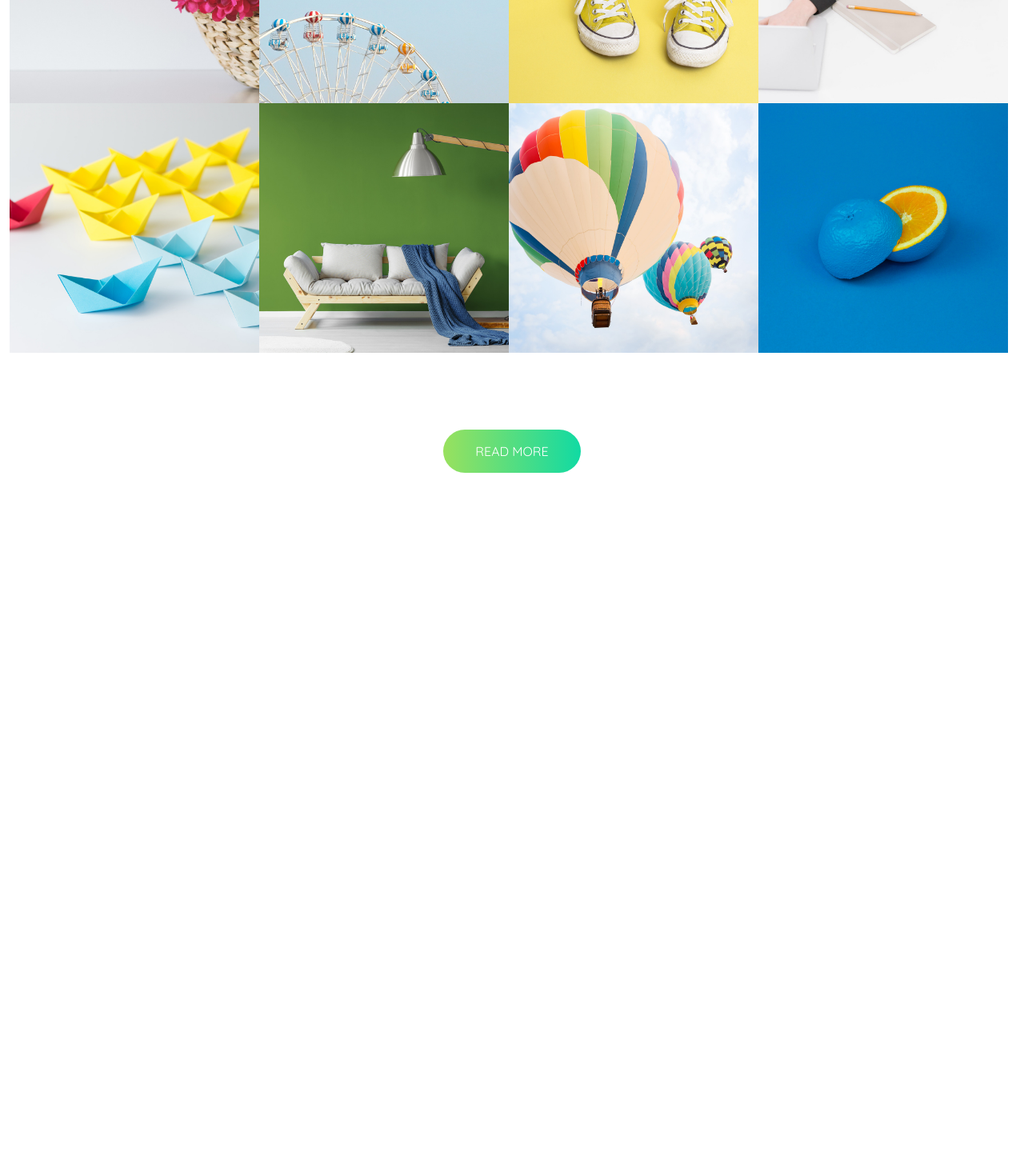
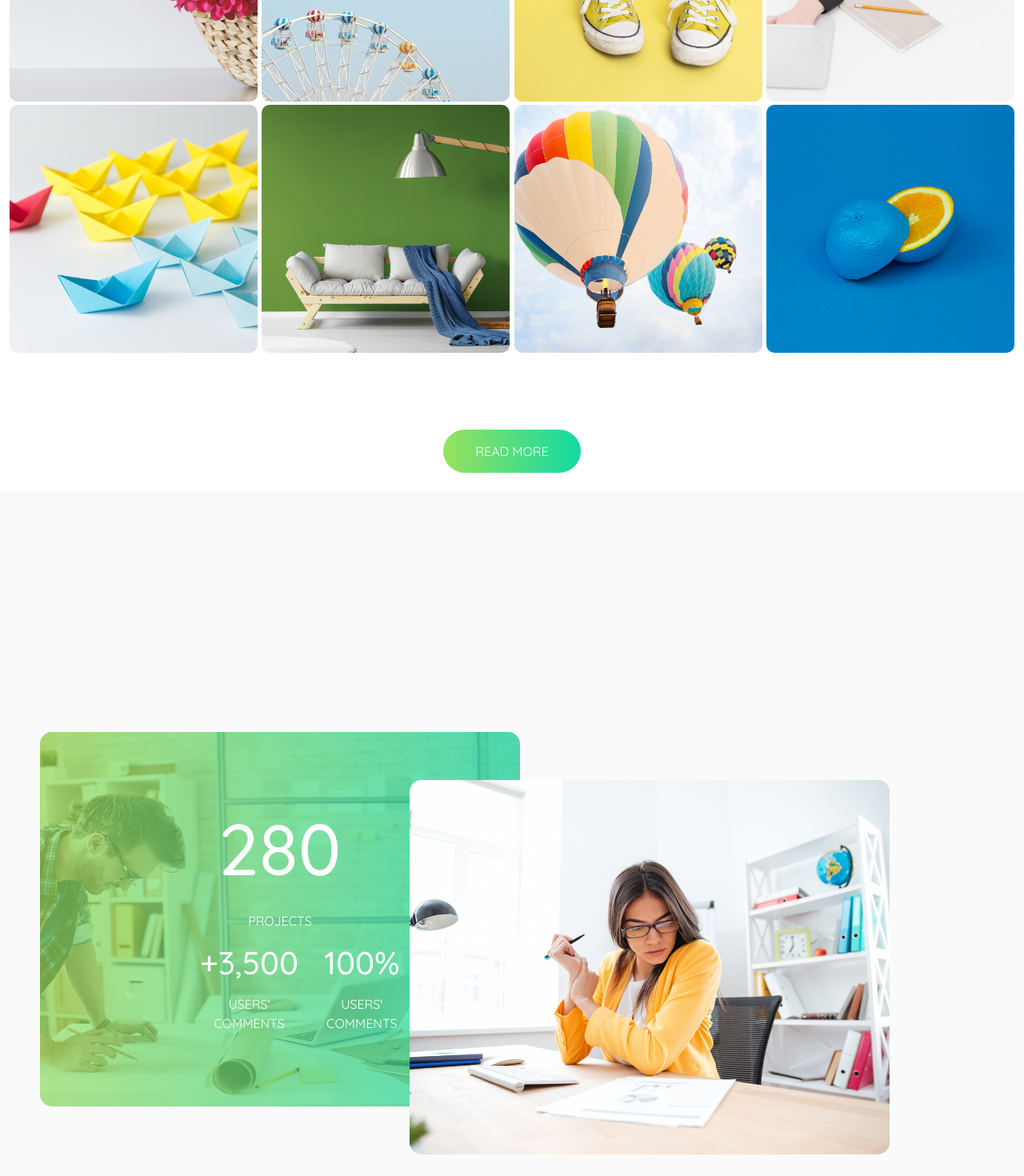
Before and after one commit to AlessandroGattuso/proj-html-vuejs, a Vue app: page / in a window 1280 px wide. Shown: the part 3960-5430 px from the top of the page at 80% size. Before the commit the page ends 4599 px from the top, so only its background shows below. Built offline with nearby package versions, Linux system fonts and the light colour scheme.

Commit message:
added data info section

```diff
--- a/src/components/main-section/AppMain.vue
+++ b/src/components/main-section/AppMain.vue
@@ -4,6 +4,7 @@ import Slider from './sections/slider-section/Slider.vue'
 import ProsInfo from './sections/pros-section/ProsInfo.vue'
 import AboutUs from './sections/about-us-section/AboutUs.vue'
 import ProjectExample from './sections/project-example-section/project-example.vue'
+import dataInfo from './sections/data-info-section/dataInfo.vue'
 
 export default {
   name: 'AppMain',
@@ -11,7 +12,8 @@ export default {
     Slider,
     ProsInfo,
     AboutUs,
-    ProjectExample
+    ProjectExample,
+    dataInfo
   }
 }
 </script>
@@ -21,6 +23,7 @@ export default {
     <ProsInfo />
     <AboutUs />
     <ProjectExample />
+    <dataInfo/>
   </main>
 </template>
 <style lang="sass">
--- a/src/components/main-section/sections/data-info-section/dataInfo.vue
+++ b/src/components/main-section/sections/data-info-section/dataInfo.vue
@@ -5,18 +5,44 @@ export default {
 }
 </script>
 <template>
-  <div class="container-fluid pt-200 d-flex justify-content-between ps-0 position-relative">
-    <img src="../../../../../public/images/busy-architect-PYVKWM4-1024x872.jpg" alt="Image not found">
-    <div class="green-background"></div>
+  <div class="container-fluid d-flex ps-0 position-relative">
+    <div class="position-relative image-under">
+      <img src="../../../../../public/images/busy-architect-PYVKWM4-1024x872.jpg" alt="Image not found">
+      <div class="green-background  d-flex align-items-center">
+        <div class="col-4 d-flex flex-column text-center text-white gap-3">
+            <h3>280</h3>
+            <span>PROJECTS</span>
+            <div class="d-flex gap-3">
+              <div class="d-flex flex-column gap-2">
+                <h5 class="fs-1">
+                  +3,500
+                </h5>
+                <span>USERS' COMMENTS</span>
+              </div>
+              <div class="divider"></div>
+              <div class="d-flex flex-column gap-2">
+                <h5 class="fs-1">
+                  100%
+                </h5>
+                <span>USERS' COMMENTS</span>
+              </div>
+            </div>
+        </div>
+      </div>
+    </div>
     <img class="image-over" src="../../../../../public/images/businesswoman-analysing-document-P8WSNMC-1024x820.jpg" alt="Image not found">
   </div>
 </template>
 <style lang="sass" scoped>
   @use '../../../../styles/partials/variables' as *
 
+  .container-fluid
+    margin-top: 300px
+    padding-top: 300px
+    background-color: $white-1
   img,
   .green-background
-    width: 550px
+    width: 600px
     border-radius: 15px
     height: 468px
   .green-background
@@ -26,8 +52,21 @@ export default {
   .green-image
     filter: hue-rotate(160deg) grayscale(0)
 
+  .image-under
+    margin-left: 50px
   .image-over
     position: absolute
-    top: 60px
-    left: 100px
+    top: 40%
+    left: 40%
+
+  .col-4
+    margin-left: 200px
+
+  .divider
+    width: 10px
+    border-radius: 20px
+    background-color: $grey-2
+
+  h3
+    font-size: 90px
 </style>
--- a/src/components/main-section/sections/project-example-section/project-example.vue
+++ b/src/components/main-section/sections/project-example-section/project-example.vue
@@ -20,7 +20,7 @@ export default {
       </div>
       <img decoding="async" src="https://demo.phlox.pro/business-2/wp-content/uploads/sites/57/2022/04/divider.svg" alt="" class="divider" style="width: 83px; height: 7px; left: 0px; top: 0px;" />
     </div>
-    <div class="d-flex flex-wrap mt-5 pb-5">
+    <div class="d-flex flex-wrap mt-5 pb-5 justify-content-between gap-1">
       <div class="image-container">
         <img src="../../../../../public/images/ina-soulis-227104-unsplash-1024x1024.jpg" alt="image not found">
         <div class="green-background"></div>
@@ -81,7 +81,7 @@ export default {
 
   .image-container
     position: relative
-    width: 312px
+    width: 310px
     transition: transform .5s
     &:hover
       z-index: 2
@@ -89,6 +89,7 @@ export default {
 
   img
     width: 100%
+    border-radius: 10px
 
   .green-background
     opacity: 0
@@ -98,7 +99,7 @@ export default {
     top: 0
     background: linear-gradient(to right, rgba($green-1, 0.7), rgba($green-2, 0.7))
     transition: opacity .5s
+    border-radius: 10px
     &:hover
       opacity: 1
-
 </style>
```
